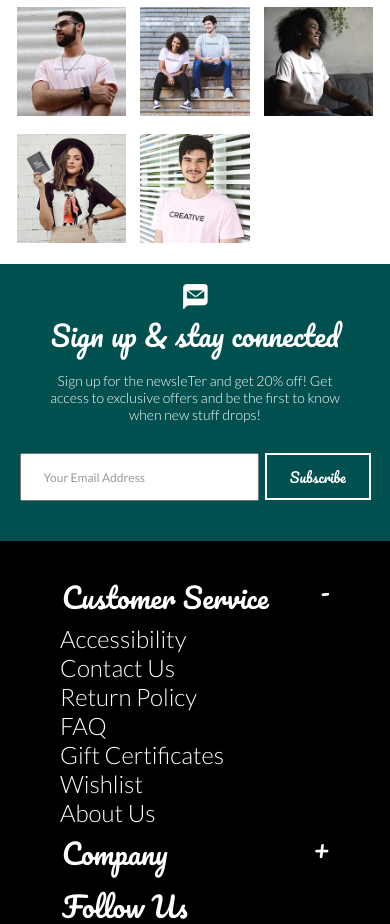
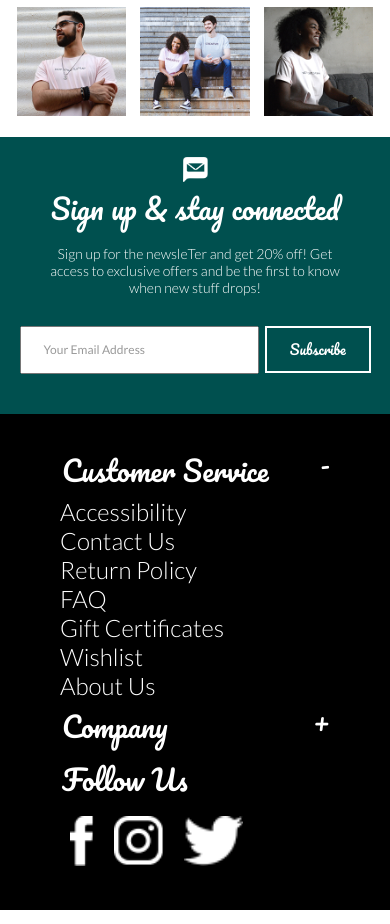
Before and after one commit to MichaelFKogan/dyode-website-mockup, a Vue app: page / in a window 390 px wide. Shown: the part 1631-2555 px from the top of the page. Built offline with nearby package versions, Linux system fonts and the light colour scheme.

Commit message:
fixed instgram image styling on mobile

```diff
--- a/src/assets/styles/scss/custom.scss
+++ b/src/assets/styles/scss/custom.scss
@@ -164,19 +164,6 @@ li{
 	display:block;
 }
 
-/* HIDE CONTENT ON MOBILE SCREENS*/
-@media only screen and (max-width: 768px){
-	.mobile-hide{
-		display: none;
-		}
-}
-
-/* HIDE CONTENT ON DESKTOP SCREENS */
-@media only screen and (min-width: 769px){
-	.desktop-hide{
-		display: none;
-		}
-}
 
 .hero-inner-text-left{
 	/*width:100%;*/
@@ -636,3 +623,18 @@ li{
 	}
 
 }
+
+
+/* HIDE CONTENT ON MOBILE SCREENS*/
+@media only screen and (max-width: 768px){
+	.mobile-hide{
+		display: none;
+		}
+}
+
+/* HIDE CONTENT ON DESKTOP SCREENS */
+@media only screen and (min-width: 769px){
+	.desktop-hide{
+		display: none;
+		}
+}
```
